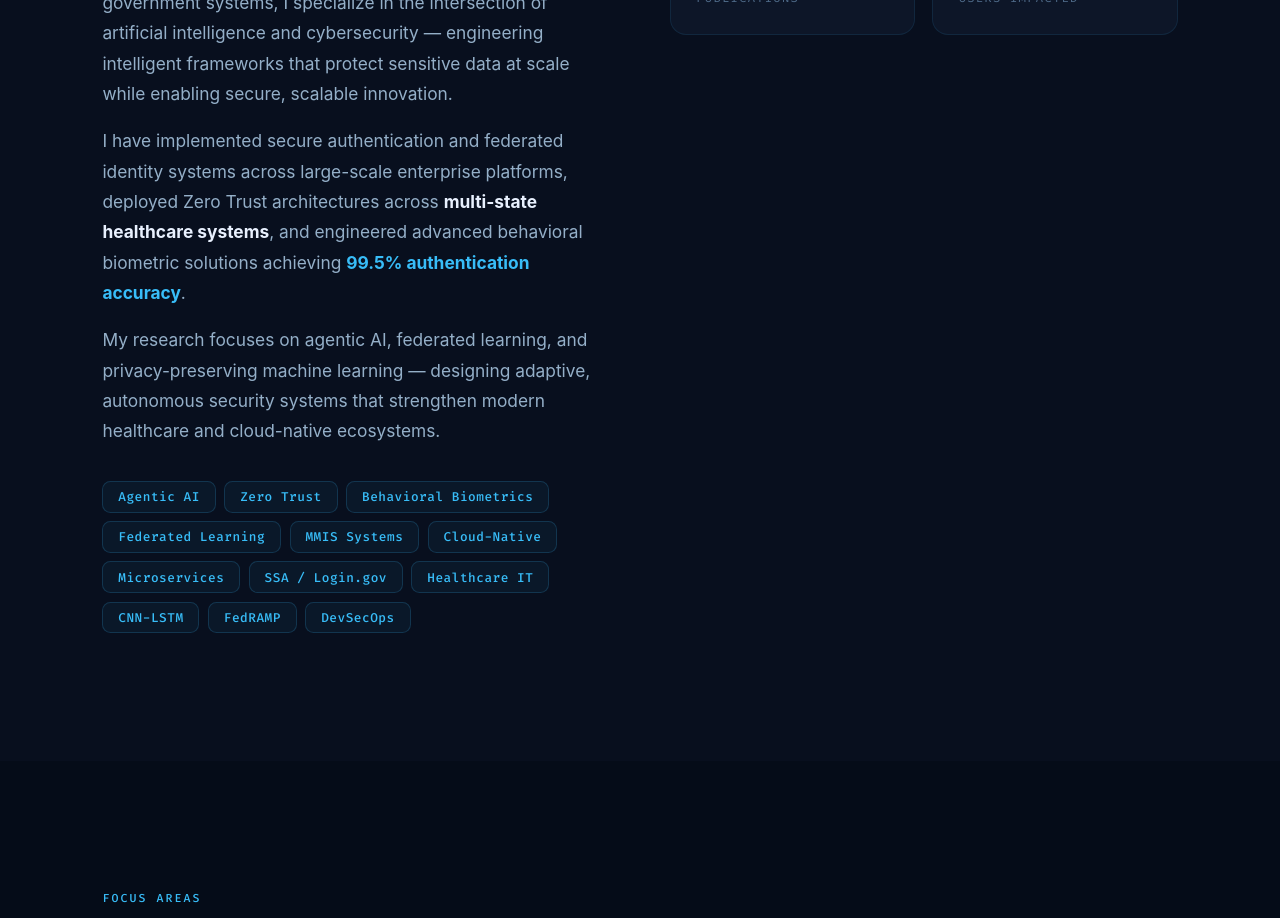
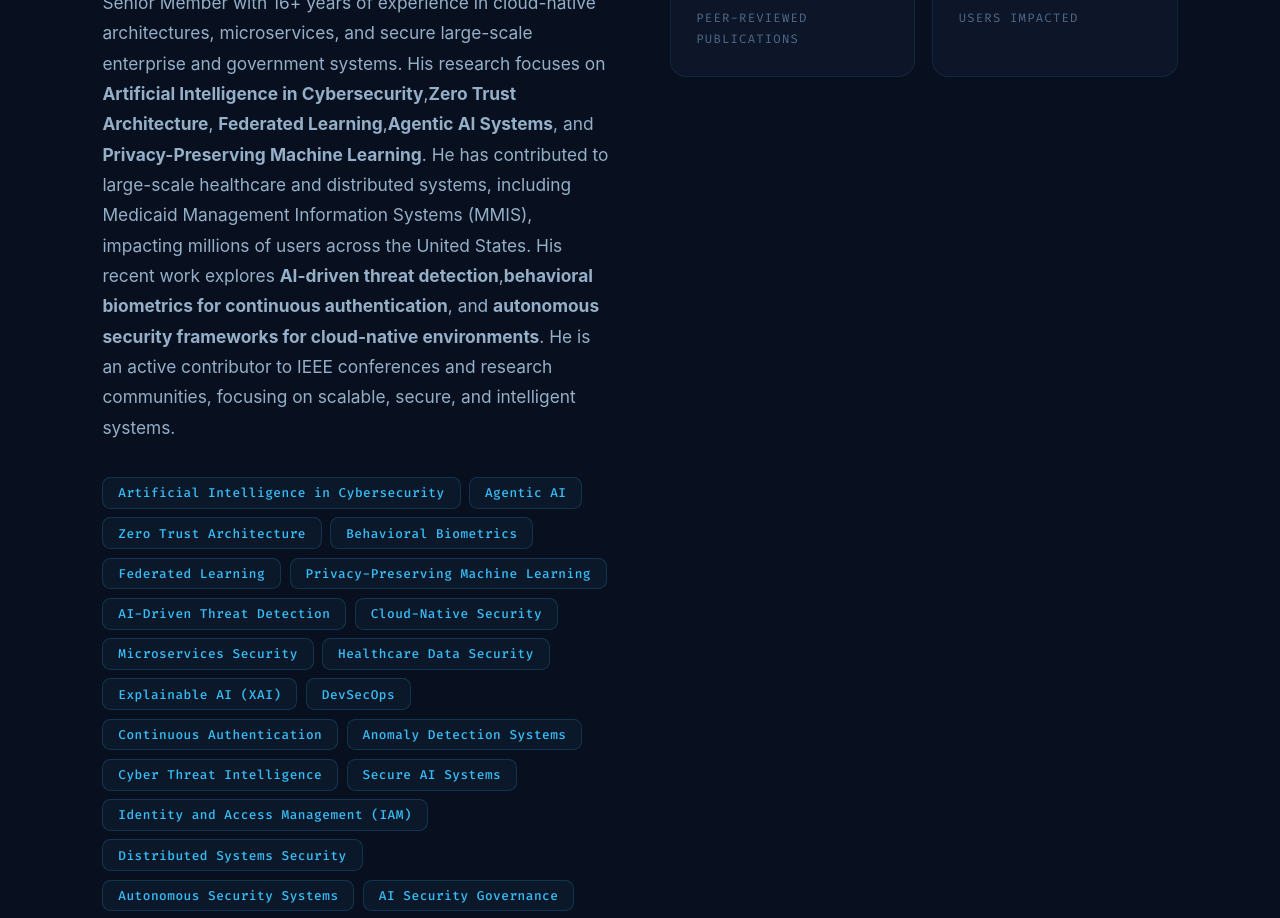
Before and after one commit to pdreddy/drp-portfolio, a React (Vite) app: page / in a window 1280 px wide. Shown: the part 1220-2138 px from the top of the page. Built offline with nearby package versions, Linux system fonts and the light colour scheme; a web font is replaced by a local one.

Commit message:
fix deployemnts and issues

```diff
--- a/src/components/About.jsx
+++ b/src/components/About.jsx
@@ -1,16 +1,35 @@
 import { motion } from 'framer-motion'
 
 const TAGS = [
-  'Agentic AI','Zero Trust','Behavioral Biometrics','Federated Learning',
-  'MMIS Systems','Cloud-Native','Microservices','SSA / Login.gov',
-  'Healthcare IT','CNN-LSTM','FedRAMP','DevSecOps',
+  'Artificial Intelligence in Cybersecurity',
+  'Agentic AI',
+  'Zero Trust Architecture',
+  'Behavioral Biometrics',
+  'Federated Learning',
+  'Privacy-Preserving Machine Learning',
+  'AI-Driven Threat Detection',
+  'Cloud-Native Security',
+  'Microservices Security',
+  'Healthcare Data Security',
+  'Explainable AI (XAI)',
+  'DevSecOps','Continuous Authentication',
+  'Anomaly Detection Systems',
+  'Cyber Threat Intelligence',
+  'Secure AI Systems',
+  'Identity and Access Management (IAM)','Distributed Systems Security',
+  'Autonomous Security Systems',
+  'AI Security Governance',
+  'Federated AI Systems',
+  'Deep Learning for Cybersecurity',
+  'Trustworthy AI',
 ]
 
 const METRICS = [
-  ['16+','Years Experience'],['9+','MMIS Systems'],
-  ['8+','Publications'],['500K+','Users Impacted'],
+  ['16+','Years in Software Engineering'],
+  ['9+','Large-Scale Systems'],
+  ['8+','Peer-Reviewed Publications'],
+  ['500K+','Users Impacted'],
 ]
-
 const stagger = { animate: { transition: { staggerChildren: 0.08 } } }
 const fadeUp = {
   initial: { opacity:0,y:22 },
@@ -34,24 +53,22 @@ export default function About() {
                  style={{ color:'var(--text2)',fontFamily:'var(--font-body)',fontSize:'1.02rem',lineHeight:1.75 }}>
 
               <p>
-                With 16+ years of experience building mission-critical government systems, I specialize in the intersection of
-                artificial intelligence and cybersecurity — engineering intelligent frameworks that protect sensitive data at
-                scale while enabling secure, scalable innovation.
+                Damodhara Reddy Palavali is a Software Engineer and IEEE Senior Member with 16+ years of experience in
+                cloud-native architectures, microservices, and secure large-scale enterprise and government systems.
+
+                His research focuses on <strong>Artificial Intelligence in Cybersecurity</strong>,
+                <strong>Zero Trust Architecture</strong>, <strong>Federated Learning</strong>,
+                <strong>Agentic AI Systems</strong>, and <strong>Privacy-Preserving Machine Learning</strong>.
+
+                He has contributed to large-scale healthcare and distributed systems, including Medicaid Management Information Systems (MMIS),
+                impacting millions of users across the United States.
+
+                His recent work explores <strong>AI-driven threat detection</strong>,
+                <strong>behavioral biometrics for continuous authentication</strong>,
+                and <strong>autonomous security frameworks for cloud-native environments</strong>.
+
+                He is an active contributor to IEEE conferences and research communities, focusing on scalable, secure, and intelligent systems.
               </p>
-
-              <p>
-                I have implemented secure authentication and federated identity systems across large-scale enterprise platforms,
-                deployed Zero Trust architectures across{' '}
-                <strong style={{ color:'var(--text)' }}>multi-state healthcare systems</strong>, and engineered advanced behavioral
-                biometric solutions achieving{' '}
-                <strong style={{ color:'var(--accent)' }}>99.5% authentication accuracy</strong>.
-              </p>
-
-              <p>
-                My research focuses on agentic AI, federated learning, and privacy-preserving machine learning — designing adaptive,
-                autonomous security systems that strengthen modern healthcare and cloud-native ecosystems.
-              </p>
-
             </div>
 
             {/* Tags */}
```
